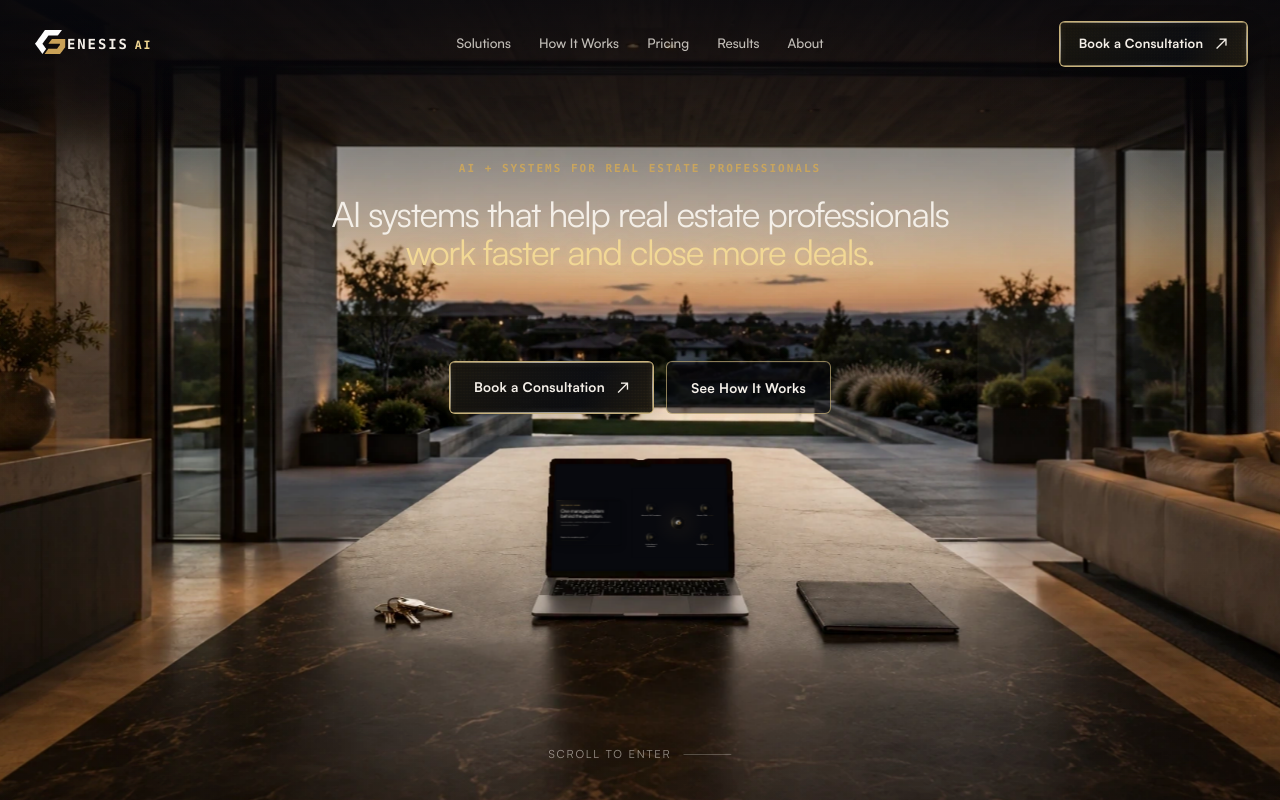
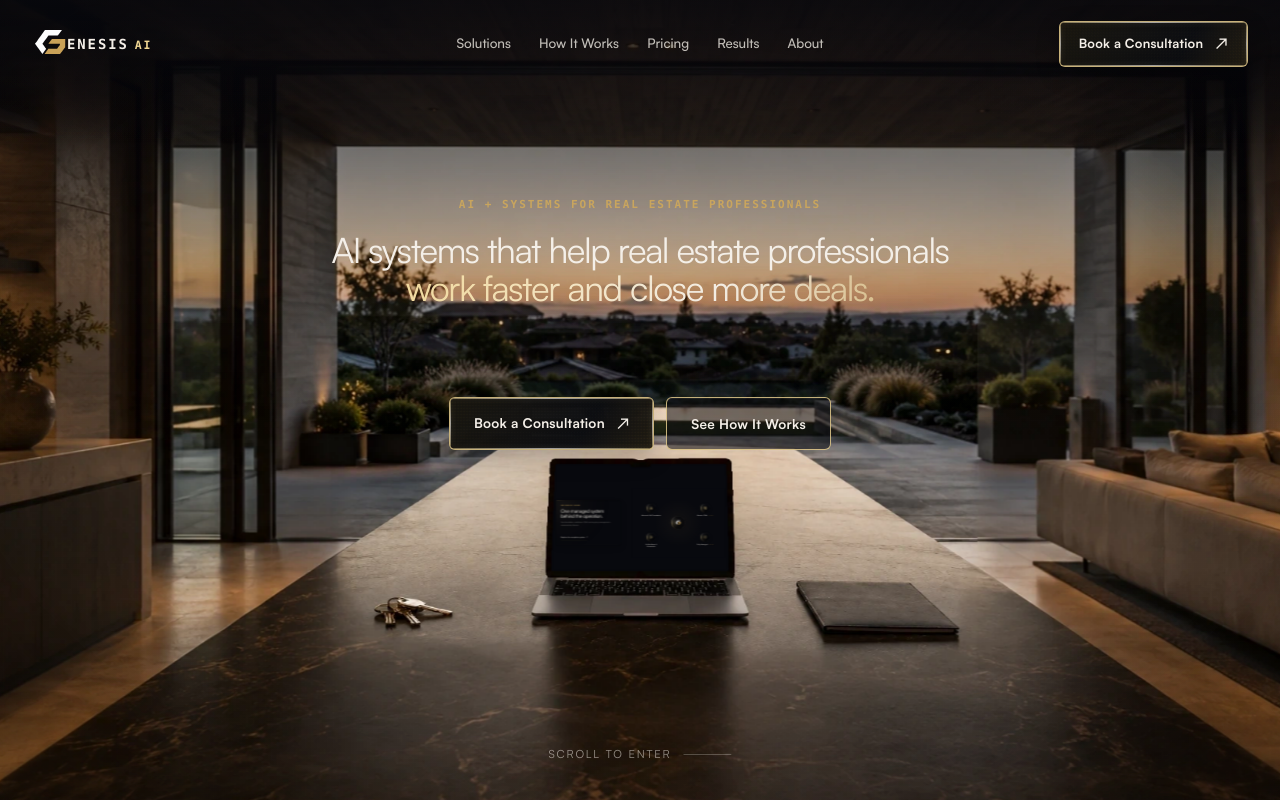
Before and after one commit to reggiebenjamin-bot/GenesisWebsite, a Next.js app: page / in a window 1280 px wide. Shown: the top 800 px of the page. Built offline with nearby package versions, Linux system fonts and the light colour scheme; no server answers.

Commit message:
Refine hero readability and atmosphere

```diff
--- a/app/globals.css
+++ b/app/globals.css
@@ -378,9 +378,9 @@
   .hero-scrim {
     background: linear-gradient(
       180deg,
-      rgb(8 9 14 / 0.52) 0%,
-      rgb(8 9 14 / 0.34) 34%,
-      rgb(8 9 14 / 0.12) 60%,
+      rgb(8 9 14 / 0.64) 0%,
+      rgb(8 9 14 / 0.46) 34%,
+      rgb(8 9 14 / 0.24) 60%,
       transparent 100%
     );
     opacity: calc(1 - var(--hero-copy-t));
@@ -390,8 +390,9 @@
     .hero-scrim {
       background: linear-gradient(
         180deg,
-        rgb(8 9 14 / 0.58) 0%,
-        rgb(8 9 14 / 0.34) 42%,
+        rgb(8 9 14 / 0.7) 0%,
+        rgb(8 9 14 / 0.46) 42%,
+        rgb(8 9 14 / 0.16) 68%,
         transparent 100%
       );
     }
@@ -406,6 +407,31 @@
       rgb(8 9 14 / 0.24) 100%
     );
     opacity: var(--hero-atmosphere);
+    will-change: opacity;
+  }
+
+  /* A separate, non-transformed and overscanned edge-only surface. Camera
+     layers remain filter-free; this blur fades with the hero atmosphere. */
+  .hero-edge-blur {
+    position: absolute;
+    inset: -12px;
+    z-index: 21;
+    pointer-events: none;
+    opacity: var(--hero-atmosphere);
+    -webkit-backdrop-filter: blur(4px);
+    backdrop-filter: blur(4px);
+    -webkit-mask-image: radial-gradient(
+      ellipse 92% 90% at 50% 50%,
+      transparent 57%,
+      rgb(0 0 0 / 0.4) 73%,
+      black 100%
+    );
+    mask-image: radial-gradient(
+      ellipse 92% 90% at 50% 50%,
+      transparent 57%,
+      rgb(0 0 0 / 0.4) 73%,
+      black 100%
+    );
     will-change: opacity;
   }
 
@@ -443,7 +469,19 @@
 }
 
 .hero-outcome-glow {
-  animation: hero-outcome-glow 3.8s ease-in-out infinite;
+  color: transparent;
+  background-image: linear-gradient(
+    105deg,
+    var(--color-gold-light) 0%,
+    var(--color-ivory) 32%,
+    var(--color-gold) 54%,
+    var(--color-gold-light) 72%,
+    var(--color-ivory) 100%
+  );
+  background-size: 240% 100%;
+  -webkit-background-clip: text;
+  background-clip: text;
+  animation: hero-outcome-glow 6.4s ease-in-out infinite;
 }
 
 /* The entrance is visual-only except for its pixel-aligned actions. They sit
@@ -463,7 +501,7 @@
   position: relative;
   isolation: isolate;
   overflow: hidden;
-  border: 1px solid rgb(242 216 149 / 0.56);
+  border: 1px solid rgb(242 216 149 / 0.8);
   border-radius: 6px;
   color: var(--color-ivory);
   background: rgb(8 9 14 / 0.54);
@@ -700,12 +738,14 @@ html[data-hero-stage="cinematic"] .site-header::before {
 @keyframes hero-outcome-glow {
   0%,
   100% {
+    background-position: 0% 50%;
     text-shadow: 0 0 0 rgb(242 216 149 / 0);
   }
   50% {
+    background-position: 100% 50%;
     text-shadow:
-      0 0 12px rgb(242 216 149 / 0.28),
-      0 0 28px rgb(201 165 94 / 0.16);
+      0 0 14px rgb(242 216 149 / 0.34),
+      0 0 32px rgb(201 165 94 / 0.2);
   }
 }
 
@@ -751,7 +791,7 @@ html[data-hero-stage="cinematic"] .site-header::before {
 .hero-ready .hero-outcome-glow {
   animation:
     hero-rise 0.95s var(--ease-editorial) both,
-    hero-outcome-glow 3.8s ease-in-out 1.1s infinite;
+    hero-outcome-glow 6.4s ease-in-out 1.1s infinite;
   animation-delay:
     calc(0.18s + var(--i, 0) * 0.085s),
     1.1s;
--- a/components/hero/CinematicFrame.tsx
+++ b/components/hero/CinematicFrame.tsx
@@ -96,9 +96,12 @@ export function CinematicFrame({
         className="hero-vignette pointer-events-none absolute inset-0 z-20"
         aria-hidden="true"
       />
+      {/* Kept outside the camera transforms so this subtle edge-only surface
+          can never expose a transformed photo layer at the viewport bounds. */}
+      <div className="hero-edge-blur" aria-hidden="true" />
       {/* The complete copy group shares one responsive anchor. Keeping the
           offset here leaves the camera rig and photograph geometry untouched. */}
-      <div className="hero-copy absolute inset-x-0 top-[calc(var(--header-height)+clamp(4.25rem,9vh,6rem))] bottom-[40%] z-30 flex items-start justify-center px-6 max-md:top-[calc(var(--header-height)+clamp(4.75rem,10svh,6rem))]">
+      <div className="hero-copy absolute inset-x-0 top-[calc(var(--header-height)+clamp(4.25rem,9vh,6rem)+2.25rem)] bottom-[40%] z-30 flex items-start justify-center px-6 max-md:top-[calc(var(--header-height)+clamp(4.75rem,10svh,6rem)+1.5rem)]">
         <div className="w-full max-w-5xl text-center text-ivory">
           <p
             className="hero-rise font-display text-[0.69rem] font-semibold tracking-[0.18em] text-gold uppercase"
```
